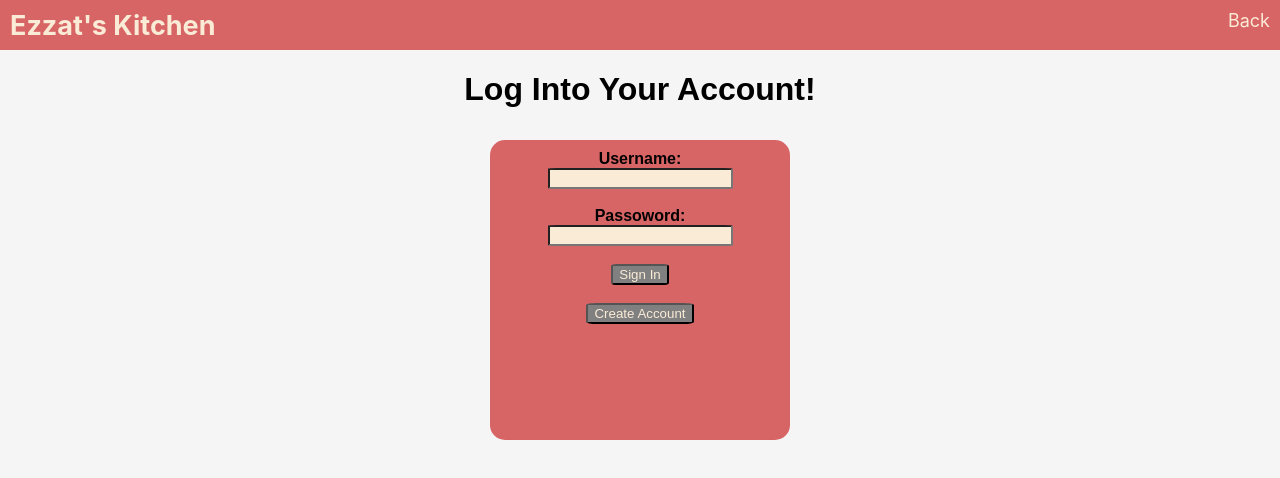
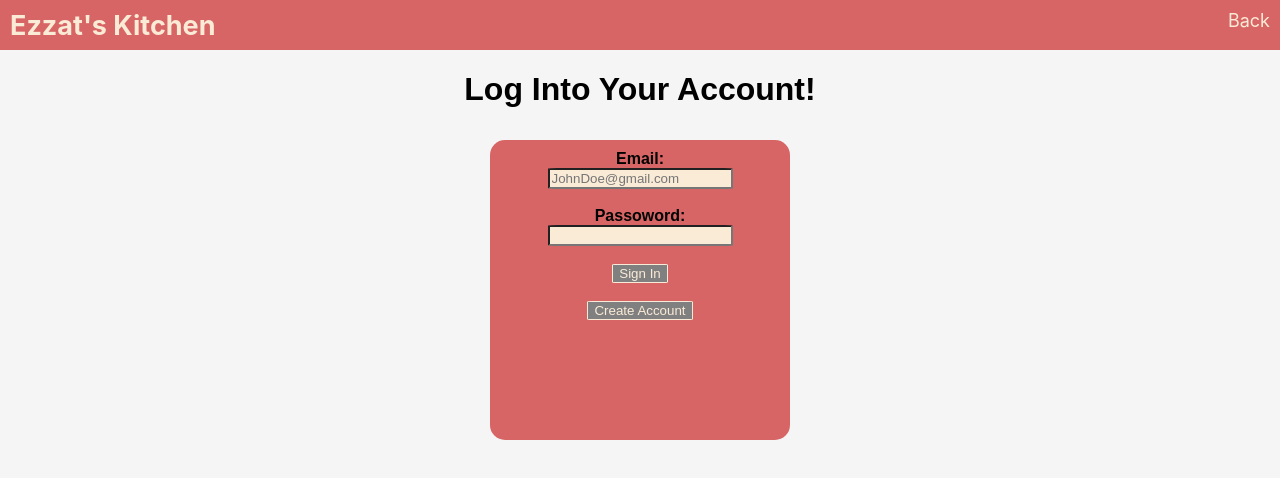
Before and after one commit to nme22/ezzatskitchen, a Next.js app: page /Login in a window 1280 px wide. Shown: the top 478 px of the page. Built offline with nearby package versions, Linux system fonts and the light colour scheme.

Commit message:
added username and password handlers

```diff
--- a/pages/Login.js
+++ b/pages/Login.js
@@ -1,7 +1,17 @@
 import Head from 'next/head';
 import Link from 'next/link';
+import { useState } from 'react';
 
 export default function Login() {
+   const [username, setUsername] = useState('');
+   const [password, setPassword] = useState('');
+
+   function handleUsername(e) {
+      setUsername(e.target.value);
+   }
+   function handlePassword(e) {
+      setPassword(e.target.value);
+   }
    return (
       <div>
          <Head>
@@ -19,11 +29,22 @@ export default function Login() {
          <h1 className="title">Log Into Your Account!</h1>
          <div className="center">
             <form className="loginTitle">
-               <label>Username:</label>
-               <input className="inputField" />
+               <label>Email:</label>
+               <input
+                  className="inputField"
+                  placeholder="JohnDoe@gmail.com"
+                  value={username}
+                  onChange={handleUsername}
+                  type="text"
+               />
                <br />
                <label>Passoword:</label>
-               <input className="inputField" />
+               <input
+                  className="inputField"
+                  type="password"
+                  value={password}
+                  onChange={handlePassword}
+               />
                <br />
                <button className="button">Sign In</button>
                <br />
--- a/styles/globals.css
+++ b/styles/globals.css
@@ -82,7 +82,10 @@ a {
 }
 
 .button {
-   border-radius: 10%;
+   border-radius: 5%;
+   border-width: thin;
+   border-style: double;
+   border-color: antiquewhite;
    background-color: gray;
    color: antiquewhite;
 }
```
